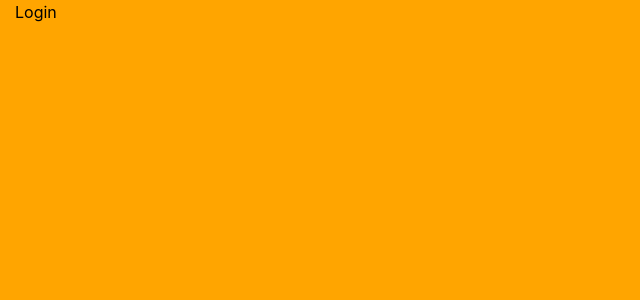
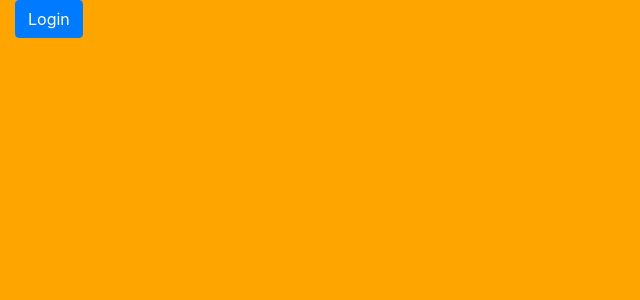
Before and after one commit to PaulBratslavsky/PrepProject-React-TypeScript-Redux-GraphQL-Strapi-Node-TypeORM, a React (Create React App) app in the folder frontend/: page /login in a window 1280 px wide. Shown: the top 300 px of the page, without its empty margins (0-640 px from the left). Built offline with nearby package versions, Linux system fonts and the light colour scheme.

Commit message:
basic set up

```diff
--- a/frontend/src/pages/Login.tsx
+++ b/frontend/src/pages/Login.tsx
@@ -1,4 +1,19 @@
-import { Row, Col } from "react-bootstrap";
+import { useState } from "react";
+import { Redirect } from "react-router";
+import { Row, Col, Button } from "react-bootstrap";
+
 export default function Login() {
-  return <Row><Col>Login</Col></Row>;
+  const [redirect, setRedirect] = useState(false);
+
+  if (redirect) return <Redirect to="/" />;
+
+  return (
+    <Row>
+      <Col>
+        <Button variant="primary" onClick={() => setRedirect(true)}>
+          Login
+        </Button>
+      </Col>
+    </Row>
+  );
 }
```
